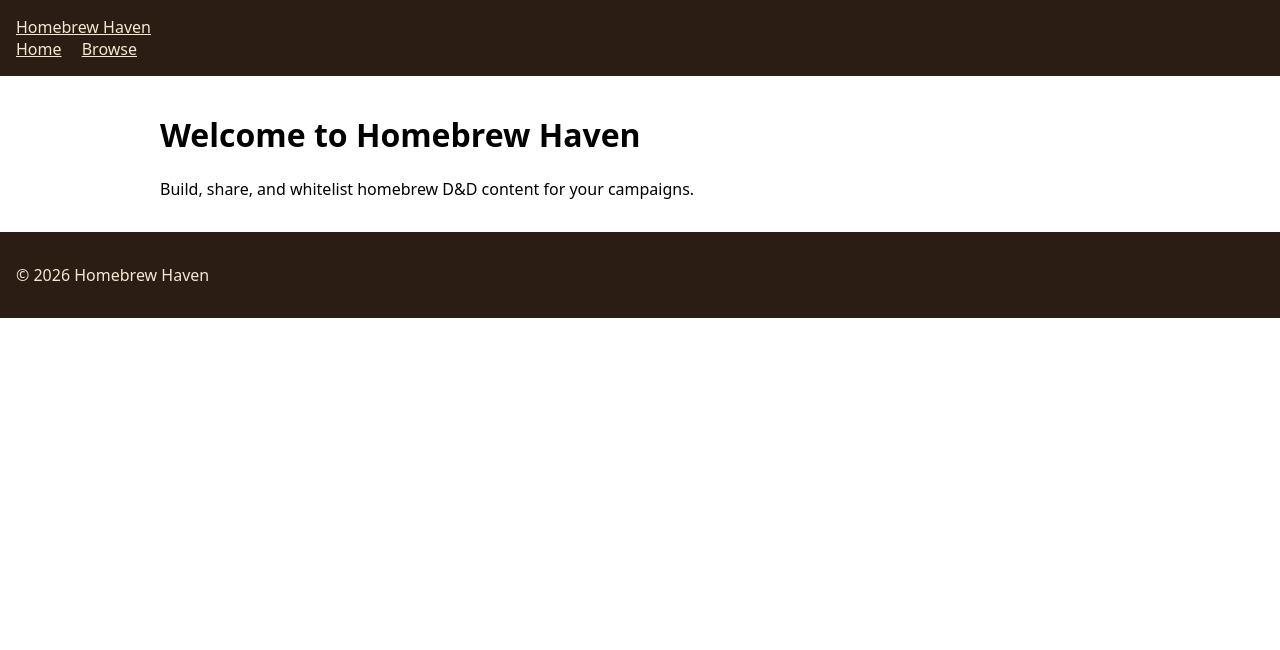
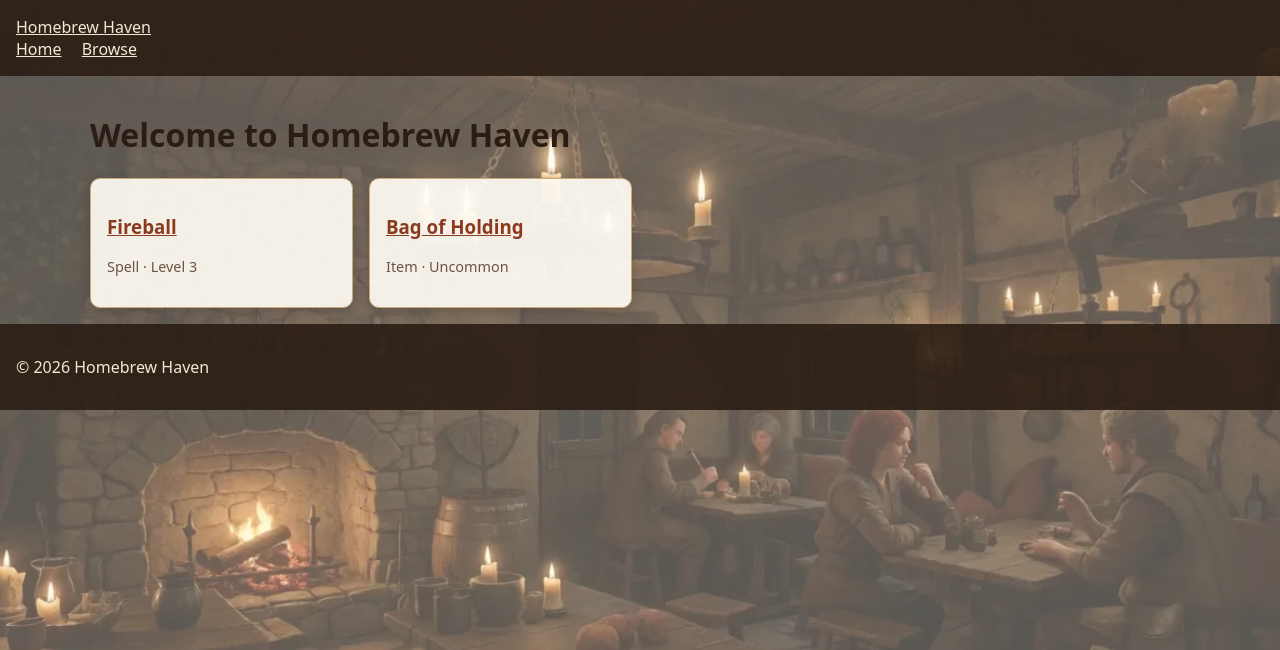
Before and after one commit to matthew-m-morton/HomebrewHaven, a Node server app: page / in a window 1280 px wide. Shown: the top 650 px of the page. Run offline with Node 20, Linux system fonts and the light colour scheme; some libraries are stand-ins or nearby versions.

Commit message:
add theme variables, background, and card layout

```diff
--- a/public/css/styles.css
+++ b/public/css/styles.css
@@ -1,4 +1,49 @@
-body { font-family: system-ui, sans-serif; margin: 0; }
-header, footer { padding: 1rem; background: #2b1d14; color: #f3e9d2; }
-header a { color: inherit; margin-right: 1rem; }
-main { padding: 1rem; max-width: 960px; margin: auto; }
+body {
+  margin: 0;
+  color: var(--text);
+  font-family: system-ui, sans-serif;
+  background: var(--overlay);
+}
+
+body::before {
+  content: '';
+  position: fixed;
+  inset: 0;
+  z-index: -1;
+  background:
+    linear-gradient(var(--overlay), var(--overlay)),
+    var(--bg-image) center / cover no-repeat;
+}
+
+header, footer {
+  background: var(--header-bg);
+  color: var(--header-text);
+  padding: 1rem;
+}
+
+header a {
+    color: inherit;
+    margin-right: 1rem;
+}
+
+main {
+    max-width: 1100px;
+    margin: auto;
+    padding: 1rem;
+}
+
+.card-grid {
+  display: grid;
+  grid-template-columns: repeat(auto-fill, minmax(260px, 1fr));
+  gap: 1rem;
+}
+
+.card {
+  background: var(--surface);
+  border: 1px solid var(--surface-border);
+  border-radius: var(--radius);
+  box-shadow: var(--shadow);
+  padding: 1rem;
+}
+.card a { color: var(--accent); }
+.card-meta { color: var(--text-muted); font-size: 0.9rem; }
--- /dev/null
+++ b/public/css/theme.css
@@ -0,0 +1,27 @@
+:root,
+[data-theme="tavern"] {
+  --bg-image: url('/images/tavern-bg.webp');
+  --overlay: rgb(255 248 235 / 0.35);
+
+  --surface: rgb(255 252 245 / 0.92);
+  --surface-border: #c9a97a;
+  --text: #2b1d14;
+  --text-muted: #6b5443;
+
+  --accent: #8b3a1e;
+  --accent-contrast: #fff8ec;
+
+  --header-bg: rgb(43 29 20 / 0.9);
+  --header-text: #f3e9d2;
+
+  --radius: 10px;
+  --shadow: 0 4px 12px rgb(43 29 20 / 0.25);
+}
+
+[data-theme="night"] {
+  --overlay: rgb(15 10 8 / 0.6);
+  --surface: rgb(38 28 22 / 0.92);
+  --surface-border: #5a4332;
+  --text: #f3e9d2;
+  --text-muted: #c2ad94;
+}
--- a/src/views/index.ejs
+++ b/src/views/index.ejs
@@ -1,2 +1,11 @@
 <h1>Welcome to Homebrew Haven</h1>
-<p>Build, share, and whitelist homebrew D&amp;D content for your campaigns.</p>
+<section class="card-grid">
+  <article class="card">
+    <h3><a href="#">Fireball</a></h3>
+    <p class="card-meta">Spell · Level 3</p>
+  </article>
+  <article class="card">
+    <h3><a href="#">Bag of Holding</a></h3>
+    <p class="card-meta">Item · Uncommon</p>
+  </article>
+</section>
--- a/src/views/layouts/main.ejs
+++ b/src/views/layouts/main.ejs
@@ -1,9 +1,9 @@
 <!DOCTYPE html>
-<html lang="en">
-<head>
+<html lang="en" data-theme="<%= locals.theme || 'tavern' %>"><head>
   <meta charset="UTF-8">
   <meta name="viewport" content="width=device-width, initial-scale=1.0">
   <title><%= typeof title !== 'undefined' ? title + ' | ' : '' %>Homebrew Haven</title>
+  <link rel="stylesheet" href="/css/theme.css">
   <link rel="stylesheet" href="/css/styles.css">
 </head>
 <body>
```
Also changed, not shown: public/images/tavern-bg.webp (added).
